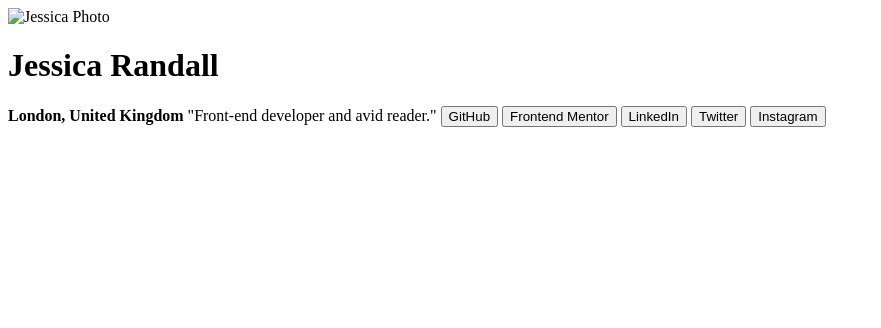
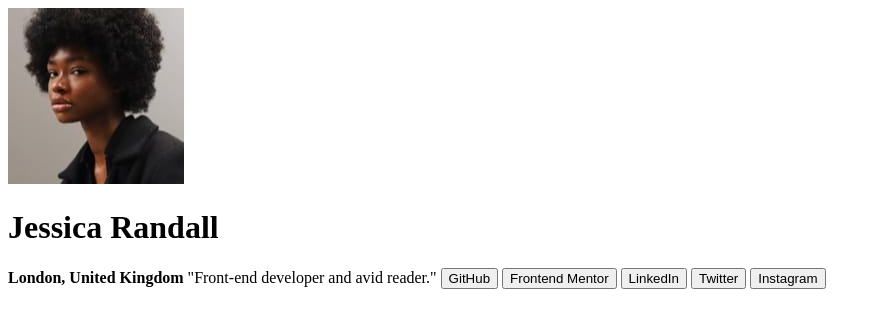
Before and after one commit to jflsk/Social-Links-Profile, a plain HTML site: page index.html in a window 1280 px wide. Shown: the whole page, without its empty margins (0-881 px from the left). Drawn offline with Linux system fonts and the light colour scheme.

Commit message:
fix: image source

```diff
--- a/index.html
+++ b/index.html
@@ -15,7 +15,7 @@
 </head>
 <body>
   <div class="container">
-    <img class="avatar" src="./assets/images/avatar-jessica.jpeg" alt="Jessica Photo">
+    <img class="avatar" src="src/assets/avatar-jessica.jpeg" alt="Jessica Photo">
 
     <h1>Jessica Randall</h1>
 
```
